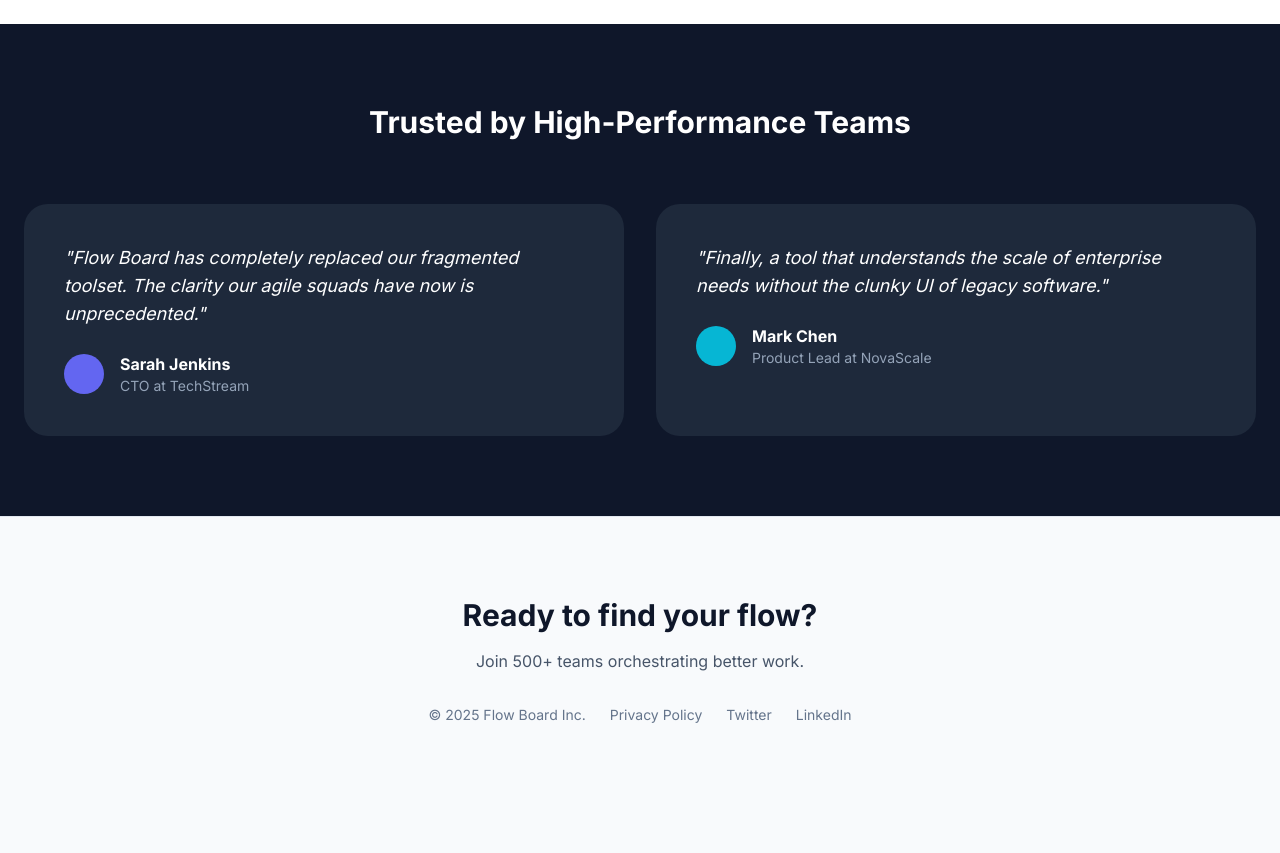
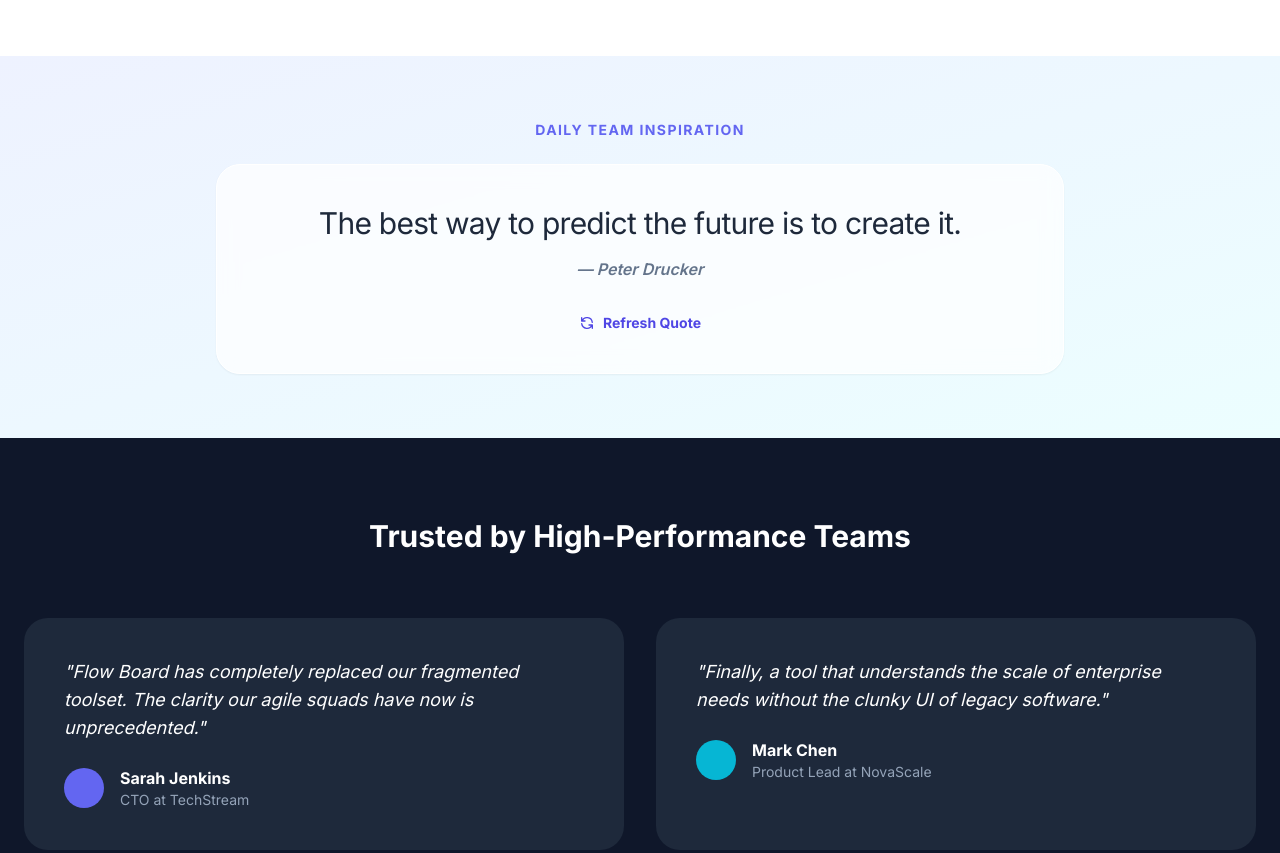
Before and after one commit to manasamandara29-source/flowboars, a plain HTML site: page Index.html in a window 1280 px wide. Shown: the part 920-1773 px from the top of the page. Before the commit the page ends 1725 px from the top, so only its background shows below. Drawn offline with nearby package versions, Linux system fonts and the light colour scheme; no server answers.

Commit message:
Update Index.html

```diff
--- a/Index.html
+++ b/Index.html
@@ -7,11 +7,15 @@
     <script src="https://cdn.tailwindcss.com"></script>
     <link href="https://fonts.googleapis.com/css2?family=Inter:wght@300;400;600;700&display=swap" rel="stylesheet">
     <style>
-        body { font-family: 'Inter', sans-serif; }
+        body { font-family: 'Inter', sans-serif; scroll-behavior: smooth; }
         .gradient-text {
             background: linear-gradient(90deg, #4F46E5, #06B6D4);
             -webkit-background-clip: text;
             -webkit-text-fill-color: transparent;
+        }
+        .quote-card {
+            background: rgba(255, 255, 255, 0.7);
+            backdrop-filter: blur(10px);
         }
     </style>
 </head>
@@ -30,7 +34,7 @@
         </div>
     </nav>
 
-    <header class="pt-32 pb-20 px-6">
+    <header class="pt-40 pb-20 px-6">
         <div class="max-w-5xl mx-auto text-center">
             <h1 class="text-5xl md:text-7xl font-extrabold mb-6 tracking-tight">
                 Orchestrate your team <br><span class="gradient-text">with effortless flow.</span>
@@ -73,6 +77,20 @@
         </div>
     </section>
 
+    <section class="py-16 bg-gradient-to-br from-indigo-50 to-cyan-50">
+        <div class="max-w-4xl mx-auto px-6 text-center">
+            <h2 class="text-sm font-bold uppercase tracking-widest text-indigo-500 mb-6">Daily Team Inspiration</h2>
+            <div id="quote-container" class="quote-card p-10 rounded-3xl border border-white shadow-sm">
+                <p id="quote-text" class="text-2xl md:text-3xl font-medium text-slate-800 mb-4 tracking-tight">"Loading inspiration..."</p>
+                <p id="quote-author" class="text-slate-500 font-semibold italic"></p>
+                <button onclick="fetchQuote()" class="mt-8 text-indigo-600 hover:text-indigo-800 text-sm font-bold flex items-center justify-center mx-auto gap-2">
+                    <svg class="w-4 h-4" fill="none" stroke="currentColor" viewBox="0 0 24 24"><path stroke-linecap="round" stroke-linejoin="round" stroke-width="2" d="M4 4v5h.582m15.356 2A8.001 8.001 0 004.582 9m0 0H9m11 11v-5h-.581m0 0a8.003 8.003 0 01-15.357-2m15.357 2H15"></path></svg>
+                    Refresh Quote
+                </button>
+            </div>
+        </div>
+    </section>
+
     <section class="py-20 bg-slate-900 text-white">
         <div class="max-w-7xl mx-auto px-6">
             <h2 class="text-3xl font-bold text-center mb-16">Trusted by High-Performance Teams</h2>
@@ -101,18 +119,47 @@
         </div>
     </section>
 
-    <footer id="contact" class="py-20 border-t border-slate-200">
+    <footer id="contact" class="py-20 border-t border-slate-200 bg-white">
         <div class="max-w-7xl mx-auto px-6 text-center">
             <h2 class="text-3xl font-bold mb-4">Ready to find your flow?</h2>
             <p class="text-slate-600 mb-8">Join 500+ teams orchestrating better work.</p>
             <div class="flex justify-center space-x-6 text-slate-500 text-sm">
                 <span>&copy; 2025 Flow Board Inc.</span>
-                <a href="#" class="hover:text-indigo-600">Privacy Policy</a>
-                <a href="#" class="hover:text-indigo-600">Twitter</a>
-                <a href="#" class="hover:text-indigo-600">LinkedIn</a>
+                <a href="#" class="hover:text-indigo-600 transition">Privacy Policy</a>
+                <a href="#" class="hover:text-indigo-600 transition">Twitter</a>
+                <a href="#" class="hover:text-indigo-600 transition">LinkedIn</a>
             </div>
         </div>
     </footer>
 
+    <script>
+        async function fetchQuote() {
+            const quoteText = document.getElementById('quote-text');
+            const quoteAuthor = document.getElementById('quote-author');
+
+            // UI feedback while loading
+            quoteText.style.opacity = '0.5';
+
+            try {
+                // Using a CORS proxy for ZenQuotes (common for client-side only projects)
+                const response = await fetch('https://api.allorigins.win/get?url=' + encodeURIComponent('https://zenquotes.io/api/random'));
+                const data = await response.json();
+                const quoteData = JSON.parse(data.contents)[0];
+
+                quoteText.innerText = `"${quoteData.q}"`;
+                quoteAuthor.innerText = `— ${quoteData.a}`;
+            } catch (error) {
+                quoteText.innerText = "The best way to predict the future is to create it.";
+                quoteAuthor.innerText = "— Peter Drucker";
+                console.error('Error fetching quote:', error);
+            } finally {
+                quoteText.style.opacity = '1';
+            }
+        }
+
+        // Initialize quote on load
+        window.onload = fetchQuote;
+    </script>
+
 </body>
 </html>
```
